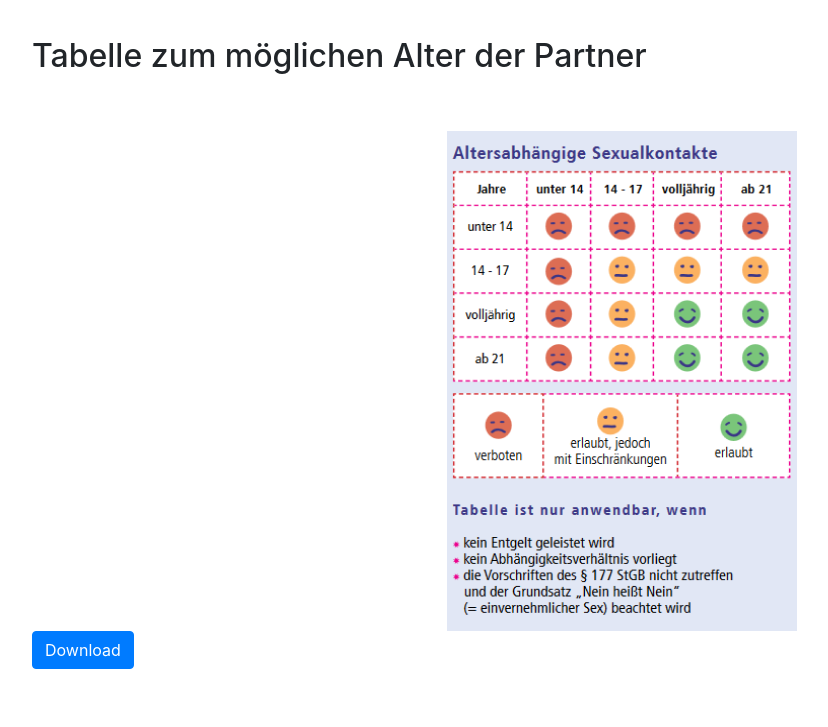
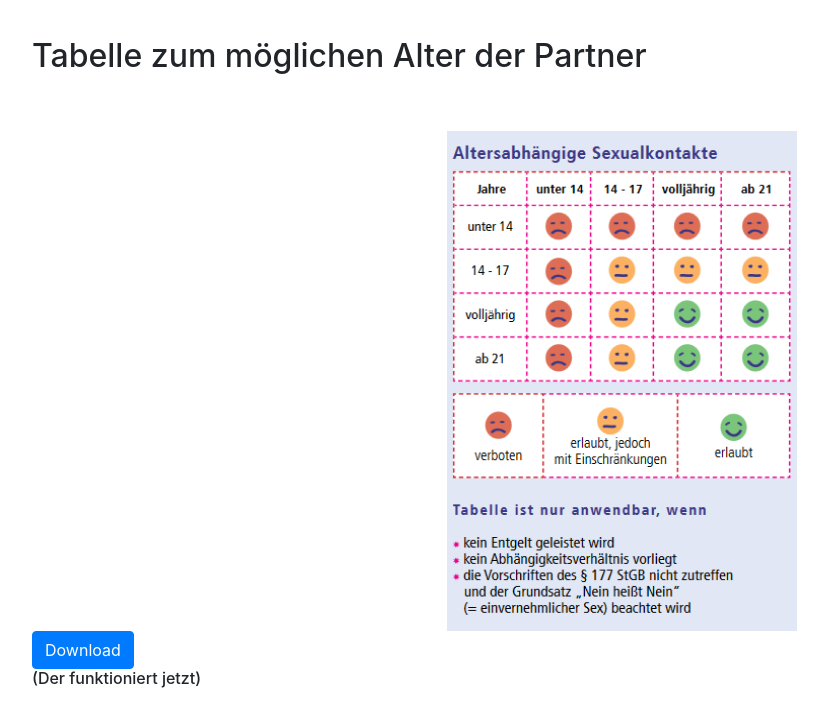
Before and after one commit to umbreonben/umbreonben.github.io, a plain HTML site: page index.html in a window 1280 px wide. Shown: the part 1821-2548 px from the top of the page, without its empty margins (18-846 px from the left). Drawn offline with nearby package versions, Linux system fonts and the light colour scheme.

Commit message:
update update update

```diff
--- a/index.html
+++ b/index.html
@@ -127,7 +127,7 @@ Bilder ins Netz gestellt werden.<br>
 <img class="img-fluid" src="image/tabelle.PNG" id="img1"></img>
 </div>
 <a target="_blank" href="image/tabelle.PNG" download="image/tabelle.PNG"><button class="btn btn-primary" type="submit">Download</button></a>
-
+<h6>(Der funktioniert jetzt)</h6>
 
 
 </div>
```
